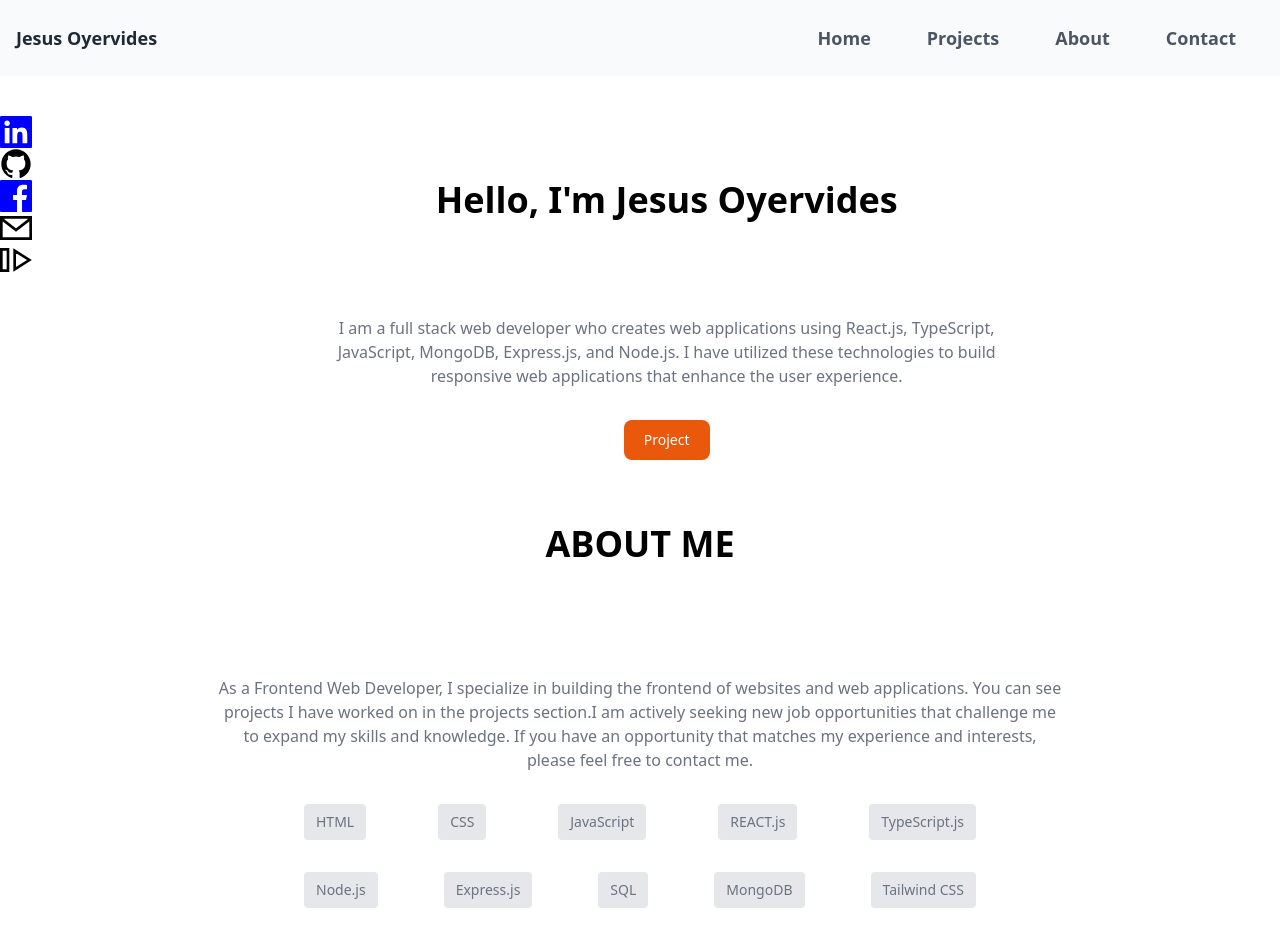
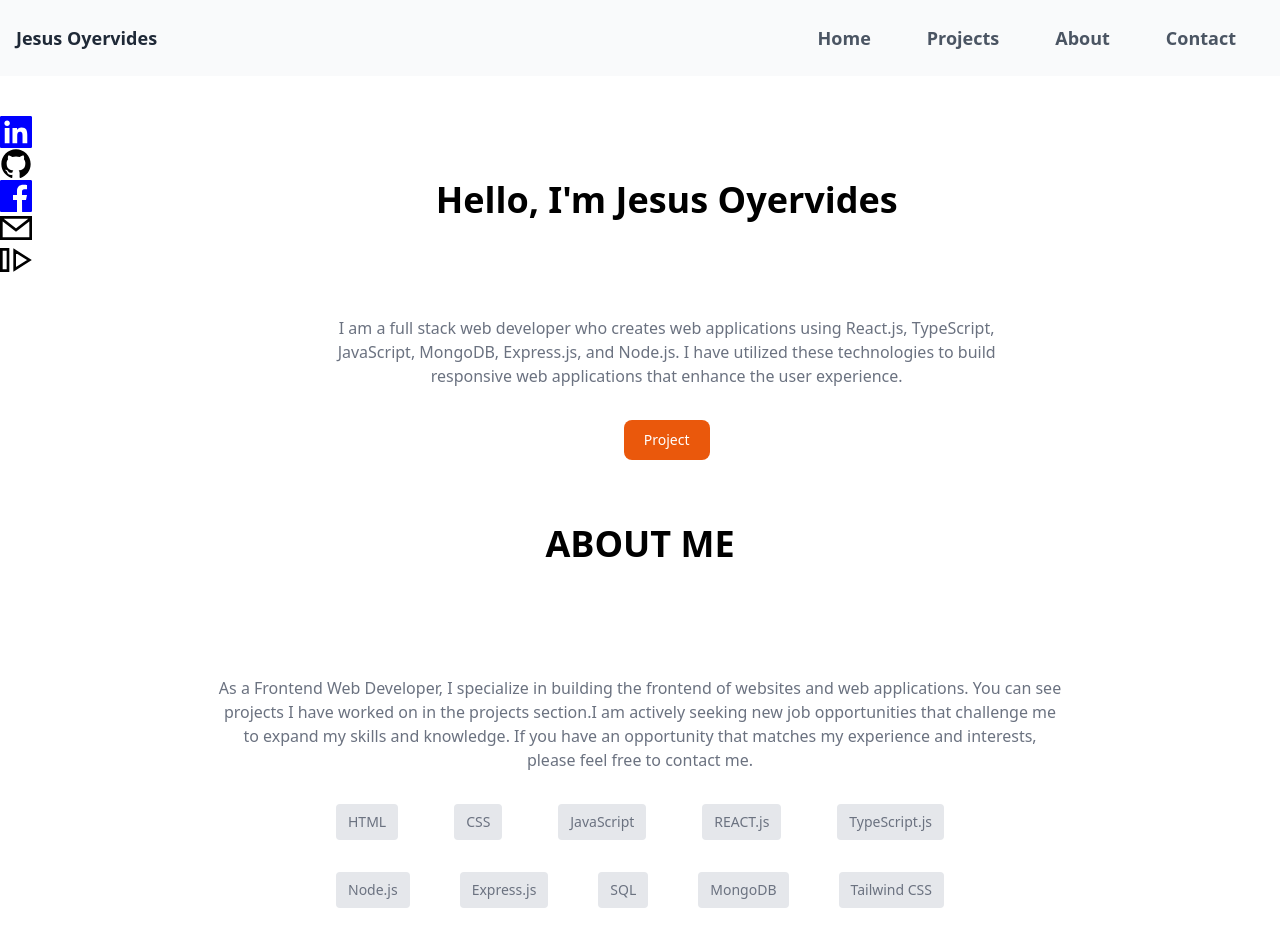
Before and after one commit to jesusoyer/JO-Portfolio, a React (Create React App) app: page / in a window 1280 px wide. Shown: the top 946 px of the page. Built offline with nearby package versions, Linux system fonts and the light colour scheme.

Commit message:
skills test

```diff
--- a/src/components/AboutMe/AboutMe.tsx
+++ b/src/components/AboutMe/AboutMe.tsx
@@ -12,14 +12,14 @@ const { skills } = aboutMeCss;
             <p className="text-center w-8/12 mx-auto text-gray-500">
             As a Frontend Web Developer, I specialize in building the frontend of websites and web applications. You can see projects I have worked on in the projects section.I am actively seeking new job opportunities that challenge me to expand my skills and knowledge. If you have an opportunity that matches my experience and interests, please feel free to contact me.
             </p>
-            <div className="flex justify-between mx-72 mt-4">
+            <div className="flex justify-between mx-80 mt-4">
               <div className={skills}>HTML</div>
               <div className={skills}>CSS</div>
               <div className={skills}>JavaScript</div>
               <div className={skills}>REACT.js</div>
               <div className={skills}>TypeScript.js</div>
             </div>
-            <div className="flex justify-between mx-72 ">
+            <div className="flex justify-between mx-80 ">
               <div className={skills}>Node.js</div>
               <div className={skills}>Express.js</div>
               <div className={skills}>SQL</div>
```
